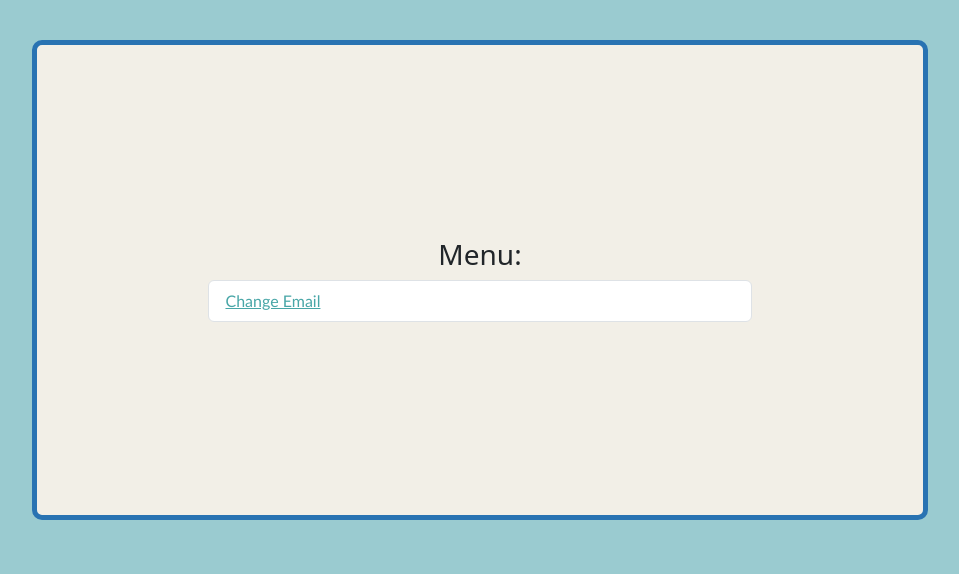
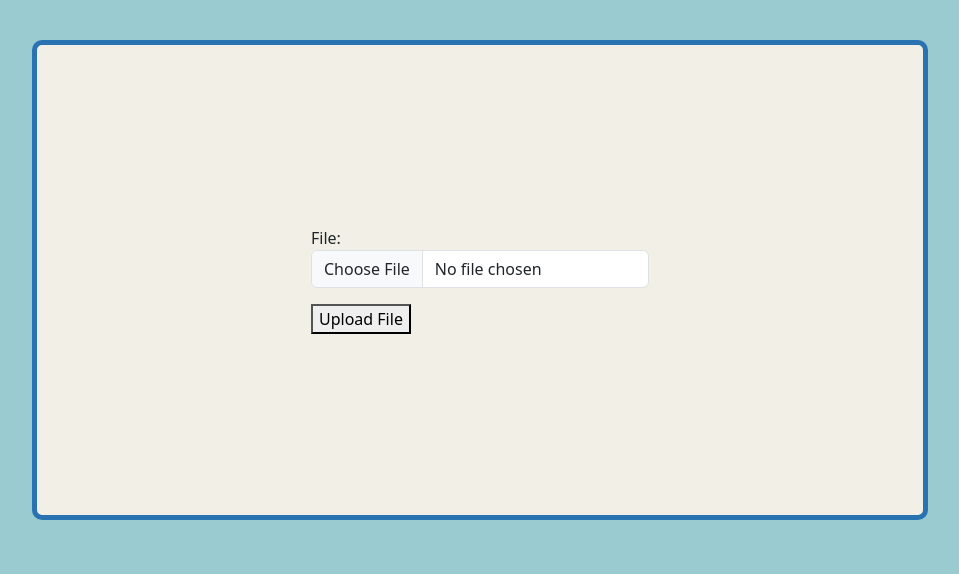
Before and after one commit to vi4849/ada-city, a Django app: page /upload/ in a window 1280 px wide. Shown: the part 56-630 px from the top of the page, without its empty margins (160-1119 px from the left). Run offline with Django 5.2, Linux system fonts and the light colour scheme; parts of the project's set-up code (start-up, migrations or seed data) failed here and were passed over; some libraries are stand-ins or nearby versions.

Commit message:
Implemented file upload; need to fix error messages

```diff
--- /dev/null
+++ b/ada_app/forms.py
@@ -0,0 +1,26 @@
+from django import forms
+from .models import ImageFile
+from django.core.exceptions import ValidationError
+
+class ImageFileForm(forms.ModelForm):
+    class Meta:
+        model = ImageFile
+        fields = ['file']
+
+    def __init__(self, *args, **kwargs):
+        super().__init__(*args, **kwargs)
+        for field_name, field in self.fields.items():
+            field.widget.attrs['class'] = 'form-control'
+
+    def clean(self):
+        cleaned_data = super().clean()
+        file = cleaned_data.get('file')
+
+        if file:
+            if file.size > 5 * 1024 * 1024:
+                self.add_error('file', "Image file too large ( > 5MB )")
+            if not file.content_type.startswith('image'):
+                self.add_error('file', "File type is not an image")
+        else:
+            self.add_error('file', "No file selected")
+        return cleaned_data
--- a/ada_app/models.py
+++ b/ada_app/models.py
@@ -1,3 +1,9 @@
 from django.db import models
 
 # Create your models here.
+
+# File model
+class ImageFile(models.Model):
+    id = models.AutoField(primary_key=True)
+    file = models.FileField(upload_to='images/')
+    uploaded_at = models.DateTimeField(auto_now_add=True)
--- a/ada_app/templates/ada_app/upload.html
+++ b/ada_app/templates/ada_app/upload.html
@@ -4,10 +4,21 @@
 {% block content %}
 <div class = 'container'>
 
-<h3>Menu:</h3>
-<ul class = "list-group">
-    <li class = "list-group-item"><a href="#">Change Email</a></li>
-</ul>
+    <form method="post" enctype="multipart/form-data">
+        {% csrf_token %}
+        {{ form.as_p }}
+        {% if form.errors %}
+        <ul class="error-list">
+            {% for field, errors in form.errors.items %}
+                {% for error in errors %}
+                    <li style="color: red;">{{ error }}</li>
+                {% endfor %}
+            {% endfor %}
+        </ul>
+        {% endif %}
+        <button type="submit">Upload File</button>
+    </form>
 
 </div>
+
 {% endblock %}
--- a/ada_app/views.py
+++ b/ada_app/views.py
@@ -1,8 +1,13 @@
 from django.http import HttpResponse
 from django.contrib.auth import logout
-from django.shortcuts import render, redirect
+from django.shortcuts import render, redirect, get_object_or_404
+from django.urls import reverse
+from django.views import generic
 from django.contrib.auth.models import Group
 from django.dispatch import receiver
+from django.contrib import messages
+from .forms import ImageFileForm
+
 
 def index(request):
     return render(request, "ada_app/home.html")
@@ -11,7 +16,14 @@ def about(request):
     return render(request, "ada_app/about.html")
 
 def upload(request):
-    return render(request, "ada_app/upload.html")
+    if request.method == 'POST':
+        form = ImageFileForm(request.POST, request.FILES)
+        if form.is_valid():
+            form.save()
+    else:
+        form = ImageFileForm()
+
+    return render(request, 'ada_app/upload.html', {'form': form})
 
 def browse(request):
     return render(request, "ada_app/browse.html")
```
Also changed, not shown: mysite/settings.py (+14 -0 lines), ada_app/migrations/0001_initial.py (added), db.sqlite3.
